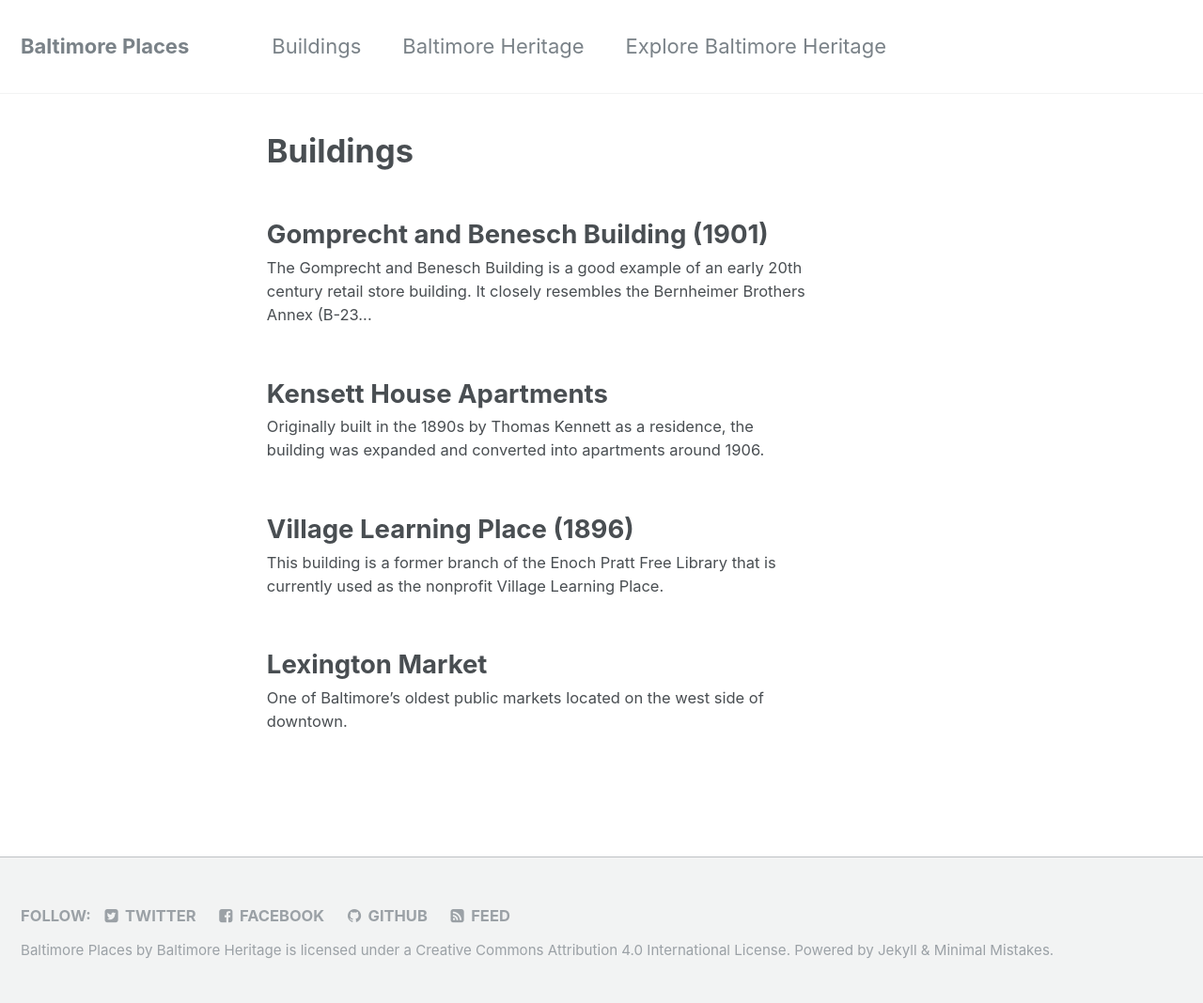
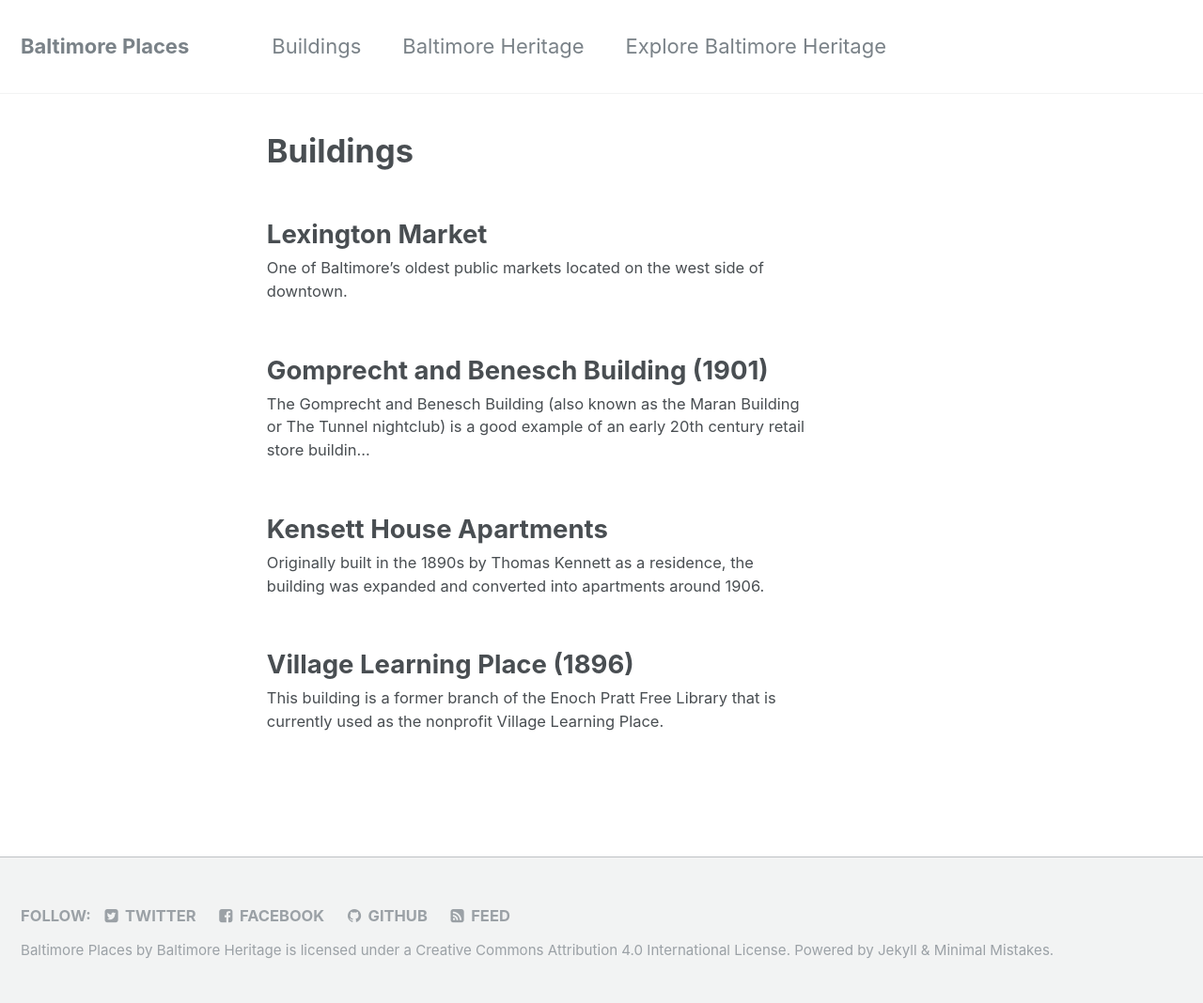
Before and after one commit to baltimoreheritage/places, a Jekyll site: the page built from _pages/building-archive.html, in a window 1280 px wide. Shown: the whole page at 94% size. Built offline with Jekyll 4.4.1, drawn with Linux system fonts in a browser that asks for light colours.

```diff
--- a/_buildings/gomprecht-benesch-building.md
+++ b/_buildings/gomprecht-benesch-building.md
@@ -1,7 +1,10 @@
 ---
 title: "Gomprecht and Benesch Building (1901)"
-excerpt: "The Gomprecht and Benesch Building is a good example of an early 20th century retail store building. It closely resembles the Bernheimer Brothers Annex (B-2314) on West Fayette Street, suggesting that both buildings were designed by the same architect, Charles E, Cassell. Gomprecht and Benesch and its predecessor company, Eutaw Furniture Company, were located on the site from 1883 until 1962."
-date: 2016-01-16
+date: 2017-01-16
+excerpt: "The Gomprecht and Benesch Building (also known as the Maran Building or The Tunnel nightclub) is a good example of an early 20th century retail store building. It closely resembles the Bernheimer Brothers Annex (B-2314) on West Fayette Street, suggesting that both buildings were designed by the same architect, Charles E. Cassell. Gomprecht and Benesch and its predecessor company, Eutaw Furniture Company, operated on the site from 1883 until 1962."
+building:
+  architect: Charles E. Cassell
+  mihp_id: B-2264
 map:
   lat: "39.2935018"
   lon: "-76.6237713"
```
Also changed, not shown: other parts of _buildings/gomprecht-benesch-building.md (+1 -1 lines), _buildings/village-learning-place.md (+1 -1 lines).
